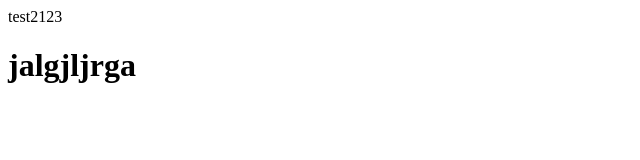
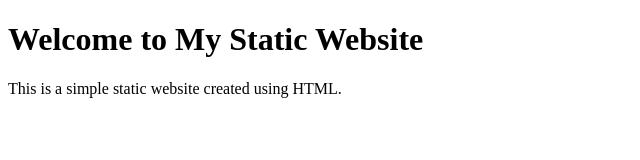
Before and after one commit to AnovByju/test123, a plain HTML site: page mainfile.html in a window 1280 px wide. Shown: the whole page, without its empty margins (0-640 px from the left). Drawn offline with Linux system fonts and the light colour scheme.

Commit message:
Update mainfile.html

```diff
--- a/mainfile.html
+++ b/mainfile.html
@@ -1,7 +1,10 @@
+<!DOCTYPE html>
 <html>
 <head>
-<titile>test2123</titile>
+    <title>My Static Website</title>
+</head>
 <body>
-<h1>jalgjljrga</h1>
+    <h1>Welcome to My Static Website</h1>
+    <p>This is a simple static website created using HTML.</p>
 </body>
 </html>
```
